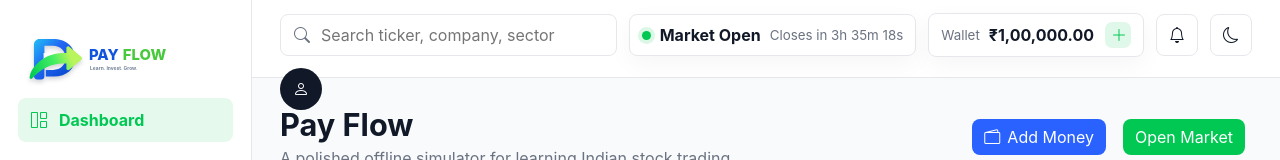
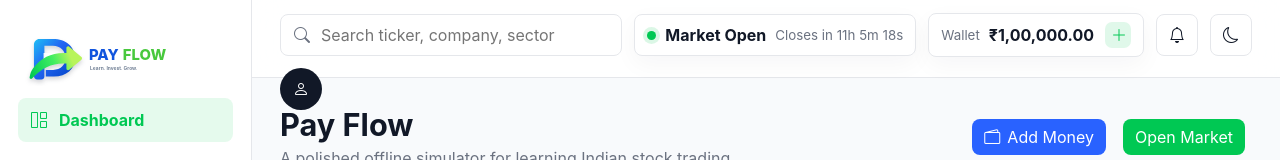
Before and after one commit to jiten-08/Payflow, a React (Vite) app: page / in a window 1280 px wide. Shown: the top 160 px of the page. Built offline with nearby package versions, Linux system fonts and the light colour scheme.

Commit message:
updated market hours

```diff
--- a/src/App.jsx
+++ b/src/App.jsx
@@ -52,19 +52,17 @@ function createStocks() {
 }
 
 function getMarketStatus(now = new Date()) {
-  const open = new Date(now); open.setHours(9, 15, 0, 0);
-  const close = new Date(now); close.setHours(15, 30, 0, 0);
-  const isWeekday = now.getDay() >= 1 && now.getDay() <= 5;
-  const isOpen = isWeekday && now >= open && now <= close;
+  const open = new Date(now); open.setHours(6, 0, 0, 0);
+  const close = new Date(now); close.setHours(23, 0, 0, 0);
+  const isOpen = now >= open && now <= close;
   const target = isOpen ? close : nextOpen(now);
   const seconds = Math.max(0, Math.floor((target - now) / 1000));
   const h = Math.floor(seconds / 3600), m = Math.floor((seconds % 3600) / 60), s = seconds % 60;
   return { isOpen, label: isOpen ? "Market Open" : "Market Closed", clock: `${h}h ${m}m ${s}s` };
 }
 function nextOpen(now) {
-  const next = new Date(now); next.setHours(9, 15, 0, 0);
-  if (now >= next || now.getDay() === 0 || now.getDay() === 6) next.setDate(next.getDate() + 1);
-  while (next.getDay() === 0 || next.getDay() === 6) next.setDate(next.getDate() + 1);
+  const next = new Date(now); next.setHours(6, 0, 0, 0);
+  if (now >= next) next.setDate(next.getDate() + 1);
   return next;
 }
 function moveStock(stock) {
```
